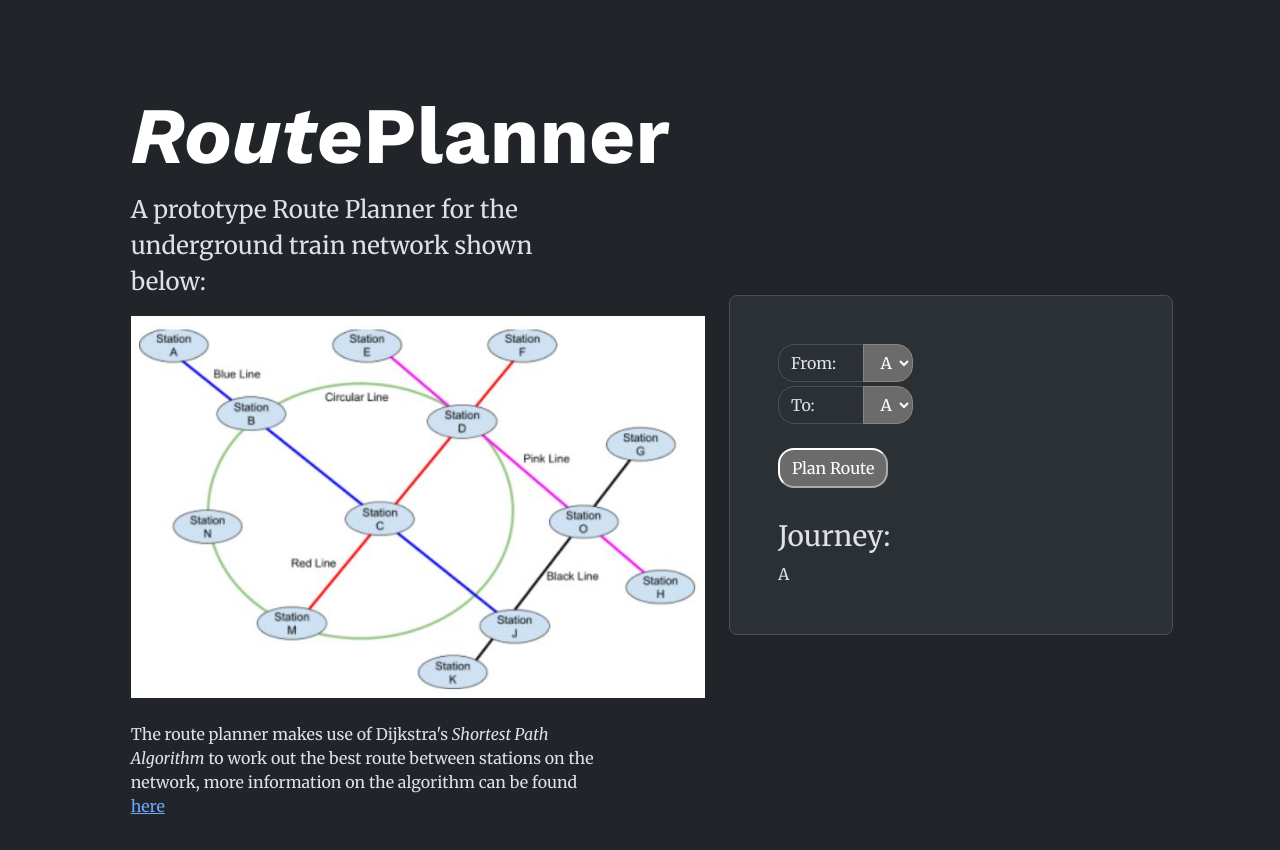
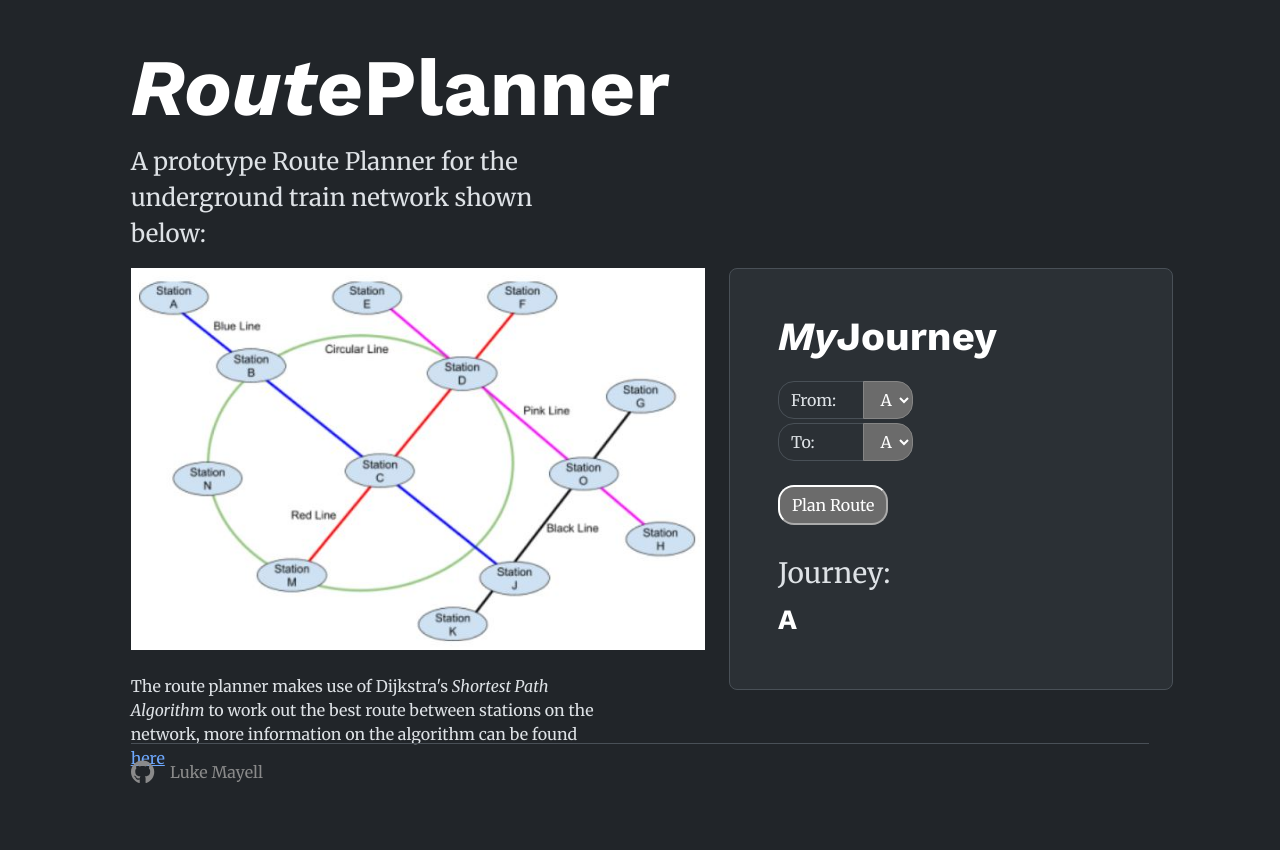
Before and after one commit to thatMail/trainRouteApp, a React (Create React App) app in the folder trainrouteapp/: page / in a window 1280 px wide. Both pictures are taken after a click on the button "Plan Route". Shown: the top 850 px of the page. Built offline with nearby package versions, Linux system fonts and the light colour scheme.

Commit message:
Front end and data update

```diff
--- a/trainrouteapp/package.json
+++ b/trainrouteapp/package.json
@@ -3,6 +3,10 @@
   "version": "0.1.0",
   "private": true,
   "dependencies": {
+    "@fortawesome/fontawesome-svg-core": "^6.4.2",
+    "@fortawesome/free-brands-svg-icons": "^6.4.2",
+    "@fortawesome/free-solid-svg-icons": "^6.4.2",
+    "@fortawesome/react-fontawesome": "^0.2.0",
     "@testing-library/jest-dom": "^5.17.0",
     "@testing-library/react": "^13.4.0",
     "@testing-library/user-event": "^13.5.0",
--- a/trainrouteapp/src/App.js
+++ b/trainrouteapp/src/App.js
@@ -1,5 +1,8 @@
 import React, { useState } from 'react';
 import { connectionGraph, closedStations, closedLines, routes } from './dataMockUp';
+import { FontAwesomeIcon } from '@fortawesome/react-fontawesome';
+import { faArrowRight } from '@fortawesome/free-solid-svg-icons';
+import { faGithub } from '@fortawesome/free-brands-svg-icons';
 import map from './img/map.jpg';
 
 //Dijkstra Algorithm for shortest path calculations across map
@@ -78,17 +81,25 @@ function App() {
 };
 
 return (
-  <div class="container col-xl-10 col-xxl-8 px-4 py-5">
-    <div class="row align-items-center g-lg-5 py-5">
+  <div class="container col-xl-10 col-xxl-8 px-4">
+    {/** Introduction row */}
+    <div class="row align-items-center g-lg-5 pt-5">
       <div class="col-lg-7 text-center text-lg-start">
         <h1 class="display-1 fw-bold lh-1 text-body-emphasis mb-3"><i>Route</i>Planner</h1>
         <p class="col-lg-10 fs-4">A prototype Route Planner for the underground train network shown below:</p>
+      </div>
+    </div>
+    {/** Main row */}
+    <div class="row align-items-start g-lg-5 pb-5">
+      <div class="col-lg-7">
         <img src={map} class="img-fluid mb-4" alt="Map"></img>
         <p class="col-lg-10 fs-6">The route planner makes use of Dijkstra's <i>Shortest Path Algorithm</i> to work out the best route between stations on the network, more information on the algorithm can
         be found <a href="https://www.freecodecamp.org/news/dijkstras-shortest-path-algorithm-visual-introduction/">here</a></p>
       </div>
-
-      <div class="col-md-10 mx-auto col-lg-5 p-4 p-md-5 border rounded-3 bg-body-tertiary">
+      {/** Journey Seletcion */}
+      <div class="col-lg-5 p-4 p-md-5 border rounded-3 bg-body-tertiary">
+        <h1 class="display-6 fw-bold lh-1 text-body-emphasis mb-4"><i>My</i>Journey</h1>
+        {/** From: */}
         <div class="form-floating input-group mb-1">
           <div class="input-group-prepend col-2 col-md-3">
             <label class="input-group-text inputLeft" for="inputGroupSelect01">From: </label>
@@ -101,7 +112,7 @@ return (
             ))}
           </select>
         </div>
-
+        {/** To: */}
         <div class="form-floating input-group mb-4">
           <div class="input-group-prepend col-2 col-md-3">
             <label class="input-group-text inputLeft" for="inputGroupSelect01">To: </label>
@@ -114,19 +125,34 @@ return (
             ))}
           </select>
         </div>
-
+        {/** Plan Route Button */}
         <div class="form-floating input-group mb-4">
             <button class="rounded-4 submitBtn" onClick={planRoute}>Plan Route</button>
         </div>
-
+        {/** Route Results */}
         <div id="routeResults" className={`${isActive ? "returnedRoute" : ""} row pt-2`}>
           <div class="col-lg-12">
-            <h3>Journey: </h3>{plannedRoute.join(' -> ')}
+            <h3>Journey: </h3>
+            <div className="journeyResult">
+              {/** Fragment rather than a join to avoid concatenation (lets us use the icon) */}
+              {plannedRoute.map((route, index) => (
+                <React.Fragment key={index}>
+                  {route}
+                  {index !== plannedRoute.length - 1 &&
+                      <FontAwesomeIcon icon={faArrowRight} size="2xs" style={{ color: "#ffffff", paddingRight: '1rem', paddingLeft: '1rem' }}/>
+                  }
+                </React.Fragment>
+              ))}
+            </div>
           </div>
         </div>
 
       </div>
     </div>
+    {/** Footer */}
+    <footer class="d-flex flex-wrap justify-content-between align-items-center py-3 mt-4 border-top sticky-bottom">
+      <p class="col-md-4 mb-0 text-muted"><a class="footerLink" href="https://github.com/thatMail/trainRouteApp"><FontAwesomeIcon icon={faGithub} size="xl" style={{ paddingRight: '1rem' }} />Luke Mayell</a></p>
+    </footer>
   </div>
   );
 }
--- a/trainrouteapp/src/dataMockUp.js
+++ b/trainrouteapp/src/dataMockUp.js
@@ -93,18 +93,18 @@ export const stations = [
     A: { B: 1},
     B: { A: 1, C: 1, D: 1, N: 1 },
     C: { B: 1, D: 1, J: 1, M: 1 },
-    D: { C: 1, E: 1, F: 1, O: 1},
+    D: { B: 1, C: 1, E: 1, F: 1, M: 1, O: 1},
     E: { D: 1 },
     F: { D: 1 },
     G: { O: 1},
     H: { O: 1 },
-    J: { K: 1, O: 1 },
+    J: { C: 1, K: 1, O: 1},
     K: { J: 1 },
     O: { D: 1, G: 1, H: 1, J: 1 },
     M: { C: 1, D: 1, N: 1 },
     N: { B: 1, M: 1 },
 };
-  //Station and Line Closures (see db view in readme)
+  //Station and Line Closures (see db Views in readme)
   const closedStations = [''];  // Example: Station B is closed
   const closedLines = [''];  // Example: Red line is closed
 
--- a/trainrouteapp/src/scss/custom.scss
+++ b/trainrouteapp/src/scss/custom.scss
@@ -16,6 +16,8 @@ $color-mode-type: data;
 h1 {
     font-family: 'Work Sans', sans-serif !important;
 }
+
+//Journey Planner Elements
 .routePlanner {
     background-color: rgba($color: #ffffff, $alpha: 85%);
     border: solid #111111;
@@ -32,7 +34,27 @@ h1 {
 }
 .submitBtn {
     padding: 0.375rem 0.75rem;
+    transition: 0.3s;
+}
+.submitBtn:hover {
+    transition: 0.3s;
 }
 .returnedRoute {
     display:none;
 }
+.journeyResult {
+    color: white;
+    font-size: 1.75rem;
+    font-family: 'Work Sans', sans-serif;
+}
+// Footer
+.footerLink {
+    color: #8a8a8a;
+    text-decoration: none !important;
+    transition: 0.3s;
+}
+.footerLink:hover {
+    color: #e0e0e0;
+    text-decoration: none !important;
+    transition: 0.3s;
+}
```
Also changed, not shown: 2 other files (tests, documents, lock files or other folders).
